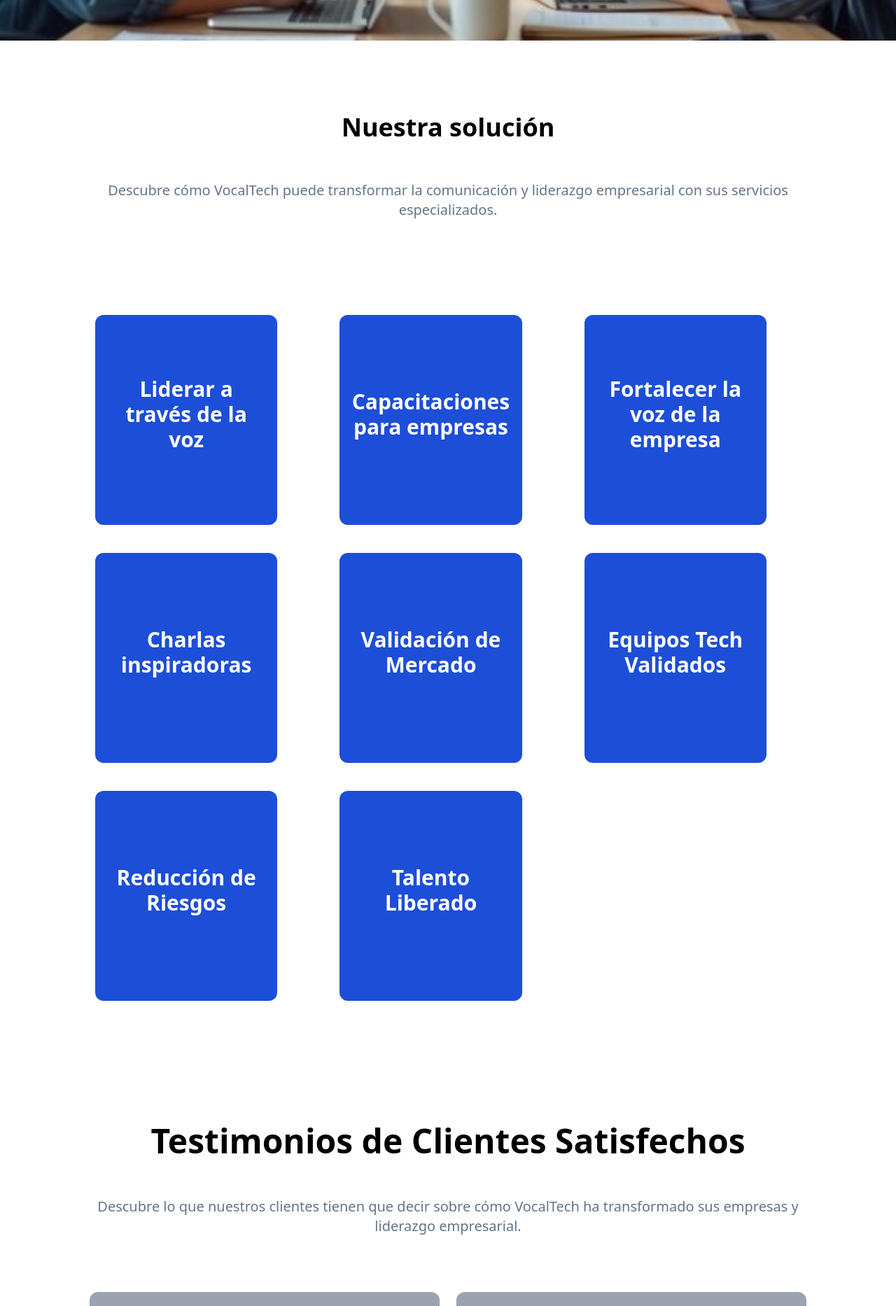
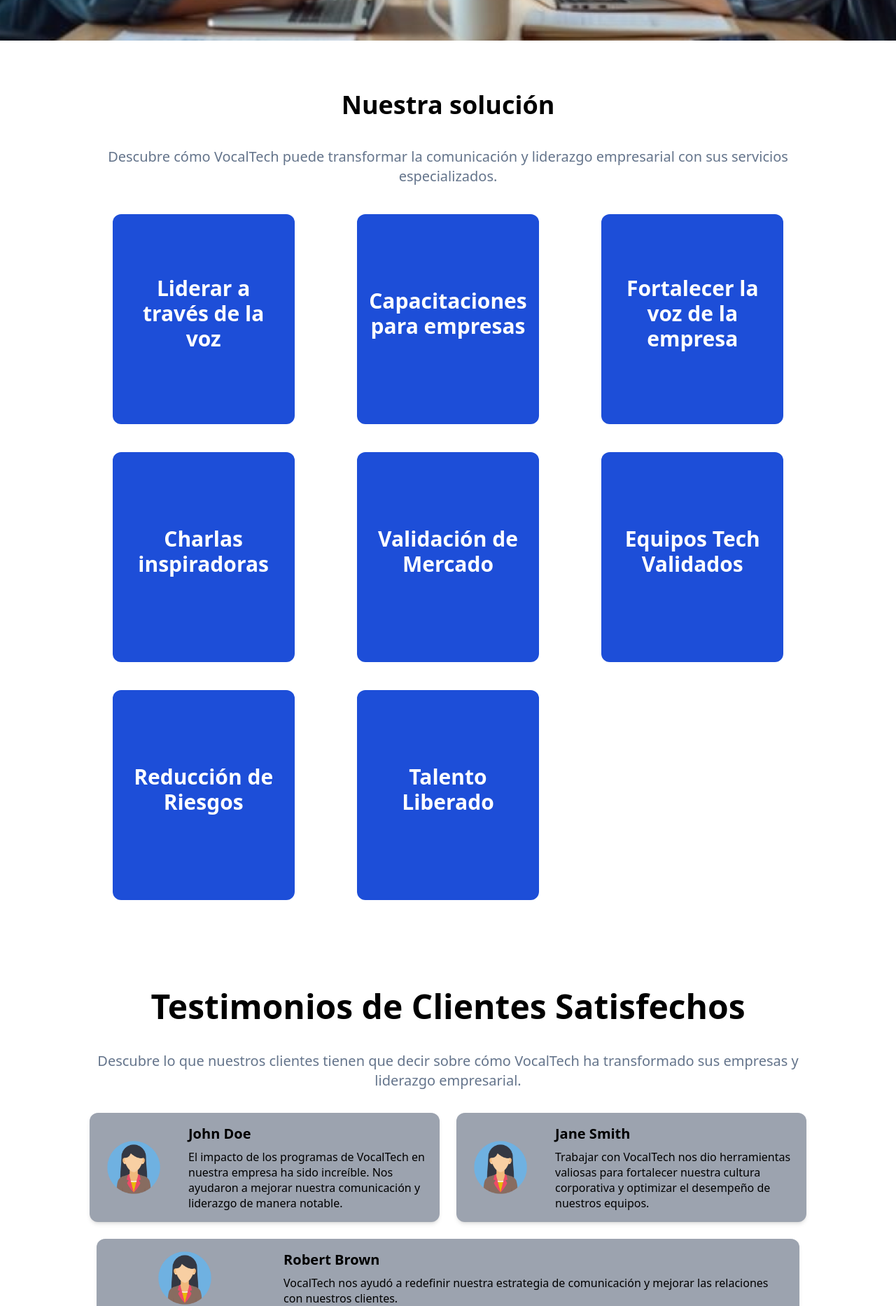
Before and after one commit to No-Country-simulation/h4-02-vocaltech, a React (Vite) app in the folder front/: page /empresas in a window 1280 px wide. Shown: the part 820-2686 px from the top of the page at 70% size. Built offline with nearby package versions, Linux system fonts and the light colour scheme.

Commit message:
fix nav burguer and companies page

```diff
--- a/front/src/components/Header.tsx
+++ b/front/src/components/Header.tsx
@@ -36,12 +36,12 @@ const Header = () => {
                 </Link>
               </li>
               <li>
-                <Link to='/entrepreneurs' onClick={toggleMenu}>
+                <Link to='/emprendedores' onClick={toggleMenu}>
                   Emprendedores
                 </Link>
               </li>
               <li>
-                <Link to='/companies' onClick={toggleMenu}>
+                <Link to='/empresas' onClick={toggleMenu}>
                   Empresas
                 </Link>
               </li>
--- a/front/src/pages/companies.tsx
+++ b/front/src/pages/companies.tsx
@@ -31,18 +31,18 @@ const Companies = () => {
         </p>
       </section>
 
-      <section className='bg-white py-16 px-6 sm:px-12 md:px-20 lg:px-32'>
-        <div className='text-center mb-12'>
-          <h3 className='text-3xl py-10 md:text-4xl font-bold text-black mb-4'>
+      <section className='bg-white py-12 px-4 sm:px-12 md:px-20 lg:px-32'>
+        <div className='text-center mb-8'>
+          <h3 className='text-3xl py-6 md:text-4xl font-bold text-black mb-4'>
             Nuestra solución
           </h3>
-          <p className='text-slate-500 pb-20 text-lg md:text-xl leading-relaxed'>
+          <p className='text-slate-500 text-lg md:text-xl leading-relaxed'>
             Descubre cómo VocalTech puede transformar la comunicación y
             liderazgo empresarial con sus servicios especializados.
           </p>
         </div>
 
-        <div className='grid grid-cols-1 sm:grid-cols-2 lg:grid-cols-3 gap-6'>
+        <div className='grid grid-cols-1 sm:grid-cols-2 lg:grid-cols-3 gap-6 justify-items-center'>
           <Card
             title='Liderar a través de la voz'
             text='Curso para empresas y profesionales de todas las jerarquías.
@@ -87,17 +87,18 @@ const Companies = () => {
         </div>
       </section>
 
-      <section className='bg-white py-16 px-6 sm:px-12 md:px-20 lg:px-32'>
-        <div className='text-center mb-12'>
-          <h3 className='text-3xl py-10 md:text-5xl font-bold text-black mb-4'>
+      <section className='bg-white py-12 px-4 sm:px-12 md:px-20 lg:px-32'>
+        <div className='text-center mb-8'>
+          <h3 className='text-3xl py-6 md:text-5xl font-bold text-black mb-4'>
             Testimonios de Clientes Satisfechos
           </h3>
-          <p className='text-slate-500 pb-20 text-lg md:text-xl leading-relaxed'>
+          <p className='text-slate-500 text-lg md:text-xl leading-relaxed'>
             Descubre lo que nuestros clientes tienen que decir sobre cómo
             VocalTech ha transformado sus empresas y liderazgo empresarial.
           </p>
+        </div>
 
-          <div className='grid grid-cols-1 pb-4 sm:grid-cols-2 lg:grid-cols-2 gap-6'>
+        <div className='grid grid-cols-1 sm:grid-cols-2 gap-6 justify-center'>
           <ReviewCard
             name='John Doe'
             description='El impacto de los programas de VocalTech en nuestra empresa ha sido increíble. Nos ayudaron a mejorar nuestra comunicación y liderazgo de manera notable.'
@@ -114,6 +115,7 @@ const Companies = () => {
           />
         </div>
 
+        <div className='flex justify-center pt-6'>
           <ReviewCard
             name='Robert Brown'
             description='VocalTech nos ayudó a redefinir nuestra estrategia de comunicación y mejorar las relaciones con nuestros clientes.'
@@ -124,13 +126,13 @@ const Companies = () => {
         </div>
       </section>
 
-      <section className='bg-white py-16 px-6 sm:px-12 md:px-20 lg:px-32'>
-        <div className='text-center mb-12'>
-          <h3 className='text-3xl py-10 md:text-5xl font-bold text-black mb-4'>
+      <section className='bg-white py-12 px-4 sm:px-12 md:px-20 lg:px-32'>
+        <div className='text-center mb-8'>
+          <h3 className='text-3xl py-6 md:text-5xl font-bold text-black mb-4'>
             Transforma la comunicación y liderazgo empresarial con VocalTech
           </h3>
           <Link to='/register'>
-            <button className='bg-anaranjado w-60 text-white py-2 mt-10 rounded-lg font-semibold hover:bg-orange-700 transition'>
+            <button className='bg-anaranjado w-60 text-white py-2 mt-8 rounded-lg font-semibold hover:bg-orange-700 transition'>
               Registrarse
             </button>
           </Link>
```
Lines whose indentation alone changed are shown as unchanged.
